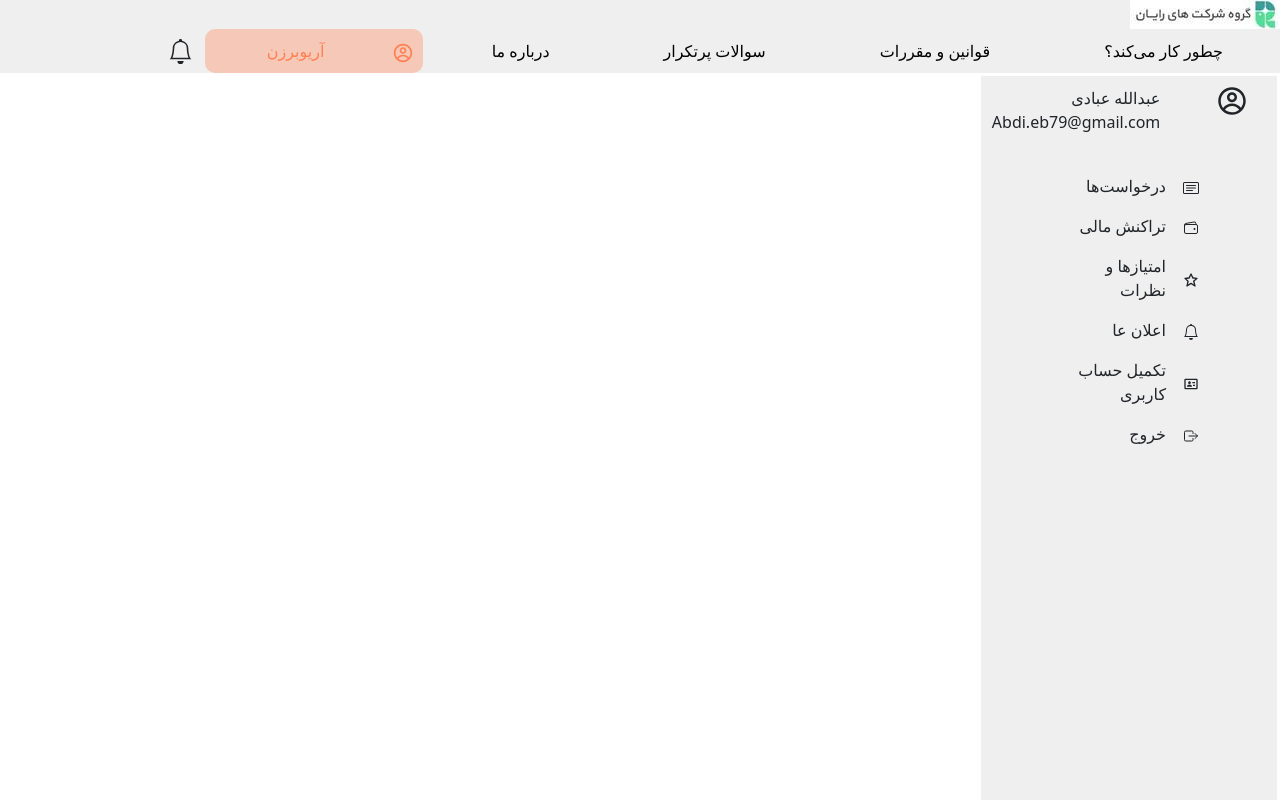
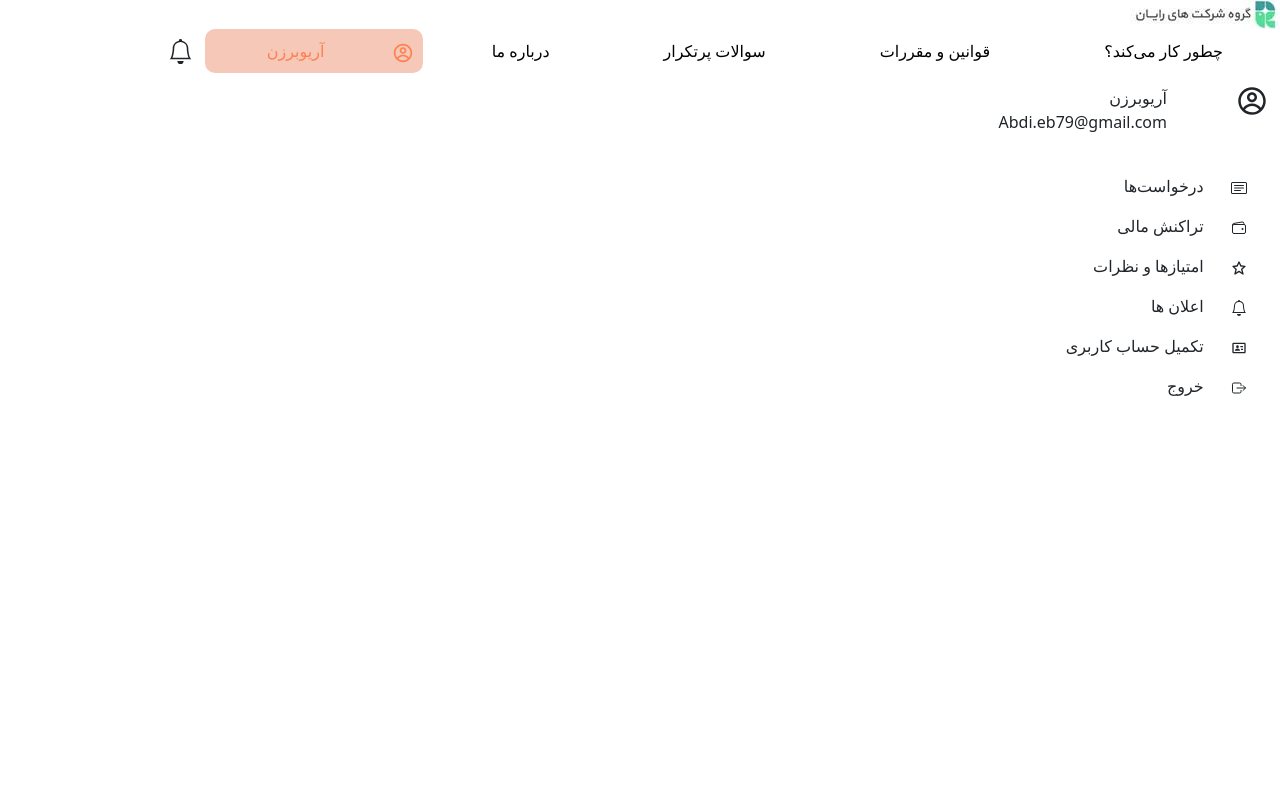
Before and after one commit to abed-eb/React_Profile_Page, a React (Create React App) app in the folder sample-profile/: page / in a window 1280 px wide. Shown: the top 800 px of the page. Built offline with nearby package versions, Linux system fonts and the light colour scheme.

Commit message:
Worked on dashboard and changed some css

```diff
--- a/sample-profile/src/App.js
+++ b/sample-profile/src/App.js
@@ -3,14 +3,21 @@ import "bootstrap/dist/css/bootstrap.min.css";
 import Dashboard from "./Components/Dashboard/Dashboard";
 import Footer from "./Components/Footer/Footer";
 import NavBar from "./Components/NavBar/NavBar";
-
-function App() {
+import { useState } from "react";
+const App = () => {
+  const [userName, setUserName] = useState("آریوبرزن");
+  const [email, setEmail] = useState("Abdi.eb79@gmail.com");
   return (
     <div>
-      <NavBar />
+      <NavBar userName={userName} setUserName={setUserName} />
       <div className="row">
         <div className="col-xl-3 col-lg-3 col-md-3 col-sm-3 col-3">
-          <Dashboard />
+          <Dashboard
+            userName={userName}
+            setUserName={setUserName}
+            email={email}
+            setEmail={setEmail}
+          />
         </div>
         <div className="col-xl-9 col-lg-9 col-md-9 col-sm-9 col-9 w-100"></div>
       </div>
@@ -18,6 +25,6 @@ function App() {
       <Footer />
     </div>
   );
-}
+};
 
 export default App;
--- a/sample-profile/src/Components/Dashboard/Dashboard.css
+++ b/sample-profile/src/Components/Dashboard/Dashboard.css
@@ -3,23 +3,36 @@
   margin-left: 1%;
   margin-right: 1%;
   margin-bottom: 1%;
-  padding: 10px 30px;
-  min-height: 100vh;
+  padding: 10px 10px;
   font-size: 16px;
   right: 0;
   max-width: inherit;
-  background: #efefef;
+  /* background: #efefef; */
 }
 
 .avatar {
   border-radius: 50%;
+  height: inherit;
 }
 
 .options {
-  padding: 2rem;
+  padding-left: 0px !important;
+  padding-right: 0px !important;
+  padding-top: 2rem;
   min-width: 100%;
   min-height: 100vh;
 }
-li {
+.dashboard-li :hover {
+  color: rgb(115, 172, 145) !important;
+}
+.dashboard-li {
   padding: 0.5rem;
+  cursor: pointer;
+  width: 100%;
 }
+
+.dashboard-item {
+  width: 100%;
+  width: inherit;
+  margin: 0 !important;
+}
--- a/sample-profile/src/Components/Dashboard/Dashboard.jsx
+++ b/sample-profile/src/Components/Dashboard/Dashboard.jsx
@@ -7,14 +7,12 @@ import { BiStar } from "react-icons/bi";
 import { BsBell } from "react-icons/bs";
 import { BiIdCard } from "react-icons/bi";
 import { IoExitOutline } from "react-icons/io5";
-const Dashboard = () => {
-  const [name, setName] = useState("عبدالله عبادی");
-  const [email, setEmail] = useState("Abdi.eb79@gmail.com");
+const Dashboard = ({ userName, setUserName, email, setEmail }) => {
   const [dashboardItems, setDashboardItems] = useState([
     { id: 1, title: "درخواست‌ها", src: <BsCardText /> },
     { id: 2, title: "تراکنش مالی", src: <IoWalletOutline /> },
     { id: 3, title: "امتیاز‌ها و نظرات", src: <BiStar /> },
-    { id: 4, title: "اعلان عا", src: <BsBell /> },
+    { id: 4, title: "اعلان ها", src: <BsBell /> },
     { id: 4, title: "تکمیل حساب کاربری", src: <BiIdCard /> },
     { id: 4, title: "خروج", src: <IoExitOutline /> },
   ]);
@@ -25,20 +23,22 @@ const Dashboard = () => {
           <CgProfile size={30} />
         </div>
         <div className="info col-xl-8">
-          <div>{name}</div>
+          <div>{userName}</div>
           <div>{email}</div>
         </div>
       </div>
       <ul className="options">
         {dashboardItems.map((item) => {
           return (
-            <div
-              className="row d-flex justify-content-center align-items-center"
-              key={item.id}
-            >
-              <div className="icon col-2 align-items-center ">{item.src}</div>
-
-              <li className="col-8">{item.title}</li>
+            <div className="dashboard-li" key={item.id}>
+              <div className="row d-flex justify-content-center align-items-center dashboard-item">
+                <div className="icon col-xl-2 col-lg-2 col-md-3 col-sm-4 col-5 align-items-center ">
+                  {item.src}
+                </div>
+                <li className="col-xl-10 xol-lg-10 col-md-9 col-sm-8 col-7">
+                  {item.title}
+                </li>
+              </div>
             </div>
           );
         })}
--- a/sample-profile/src/Components/Footer/Footer.css
+++ b/sample-profile/src/Components/Footer/Footer.css
@@ -6,7 +6,7 @@
   /* min-height: -webkit-fill-available; */
   font-size: 16px;
   min-width: 100%;
-  background: #efefef;
+  /* background: #efefef; */
 }
 
 .table-item {
--- a/sample-profile/src/Components/NavBar/NavBar.css
+++ b/sample-profile/src/Components/NavBar/NavBar.css
@@ -1,11 +1,20 @@
 .navBar {
-  overflow-x: hidden;
+  overflow: hidden;
   /* margin: 0 !important; */
-  background-color: #efefef;
-  width: 100%;
-  /* padding: 10px 5px; */
+  background-color: white;
+  /* width: 100%;
+  padding: 10px 5px;
   min-height: -webkit-fill-available;
-  font-size: 16px;
+  font-size: 16px; */
+}
+
+.navbar a {
+  float: left;
+  display: block;
+  color: #f2f2f2;
+  text-align: center;
+  padding: 14px;
+  text-decoration: none;
 }
 .items {
   display: flex;
--- a/sample-profile/src/Components/NavBar/NavBar.jsx
+++ b/sample-profile/src/Components/NavBar/NavBar.jsx
@@ -4,7 +4,7 @@ import "bootstrap/dist/css/bootstrap.min.css";
 import logo from "../../assets/icons/image002.jpg";
 import { CgProfile } from "react-icons/cg";
 import { BsBell } from "react-icons/bs";
-const NavBar = () => {
+const NavBar = ({ userName, setUserName }) => {
   const [navBarItems, setNavBarItems] = useState([
     { id: 1, title: "چطور کار می‌کند؟" },
     { id: 2, title: "قوانین و مقررات" },
@@ -12,7 +12,6 @@ const NavBar = () => {
     { id: 4, title: "درباره ما" },
   ]);
 
-  const [userName, setUserName] = useState("آریوبرزن");
   return (
     <div className="navBar">
       <div className="w-100">
```
